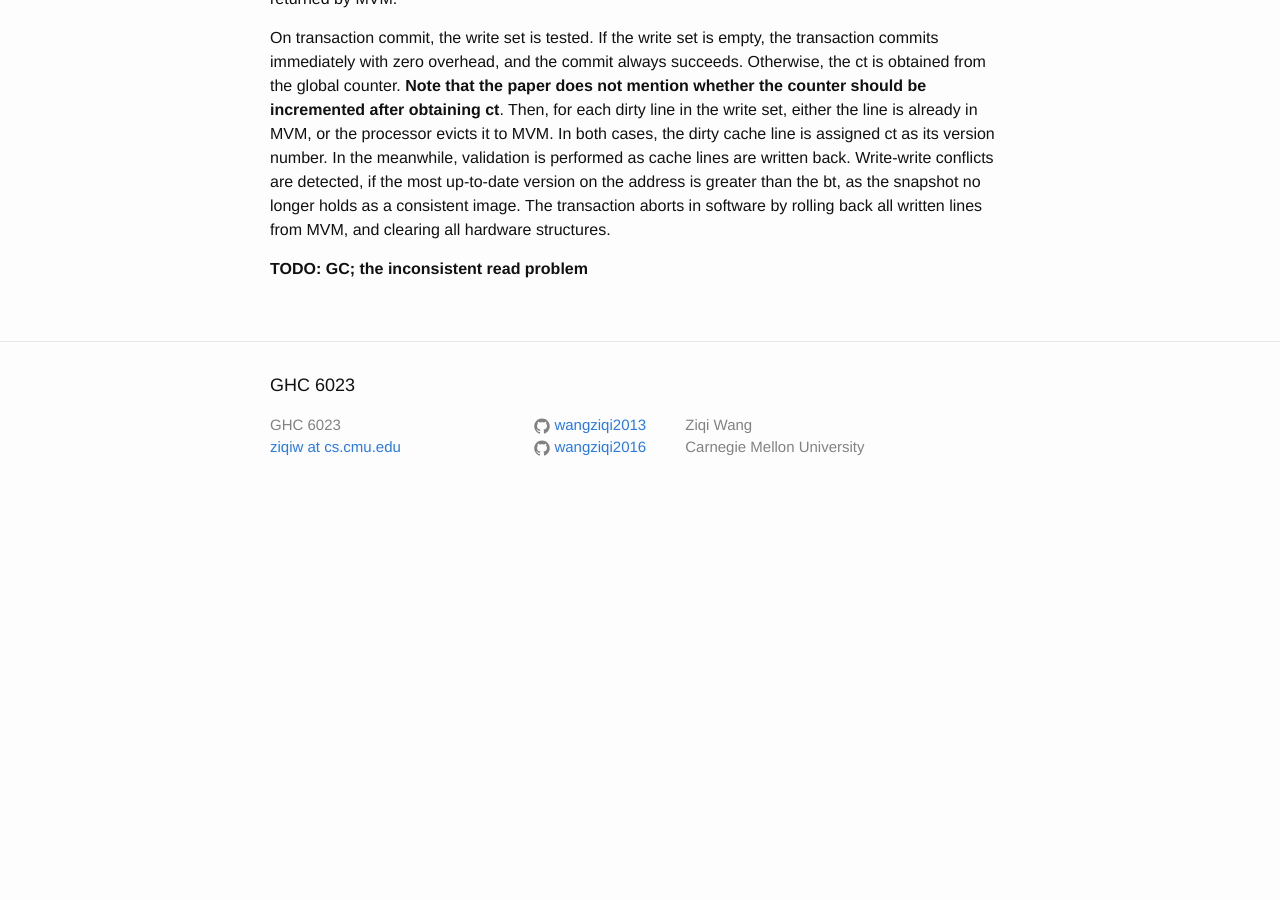
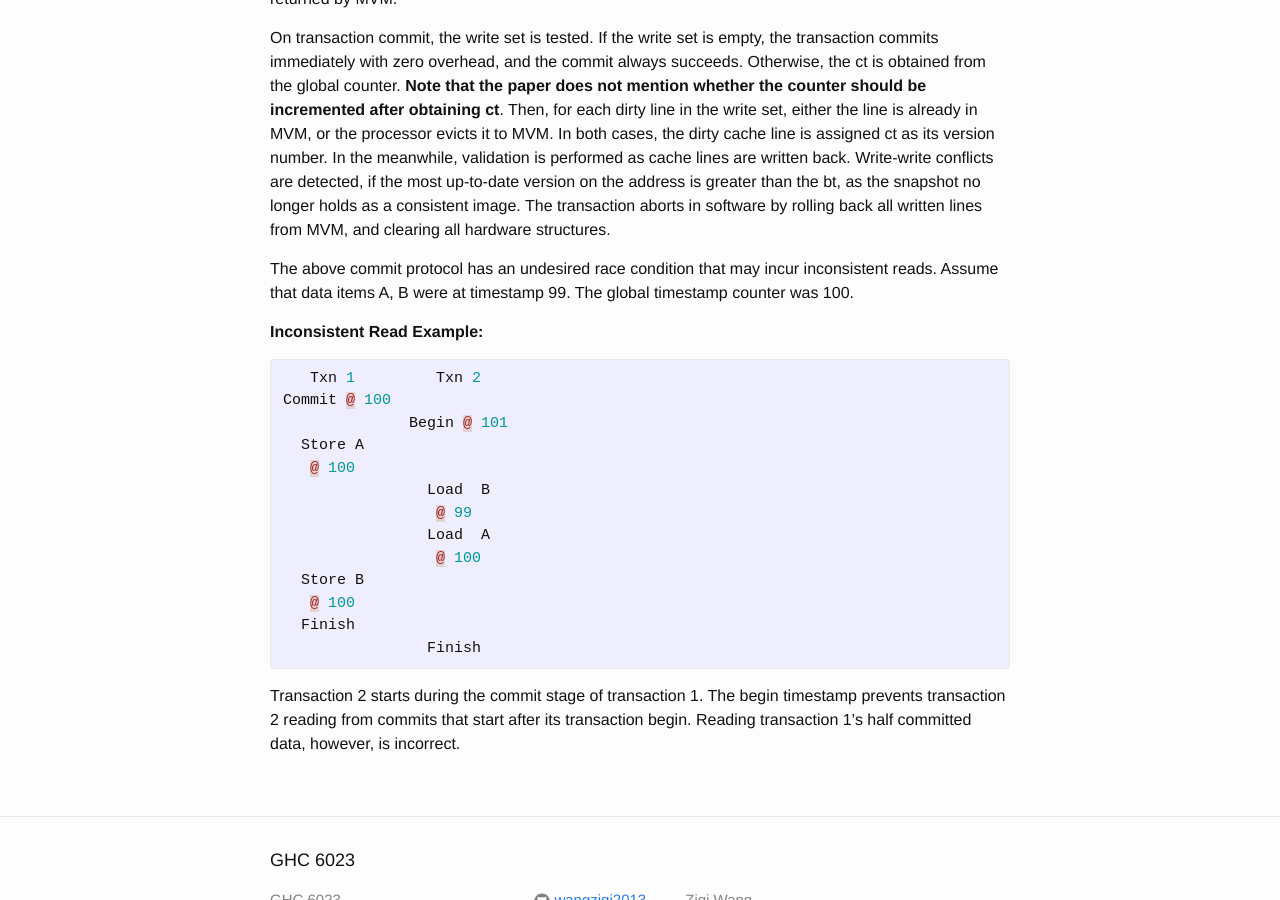
Before and after one commit to wangziqi2013/wangziqi2013.github.io, a Jekyll site: the page built from _posts/2018-03-15-SI-TM-Reducing-TM-Abort-Rates-Through-SI.markdown, in a window 1280 px wide and 900 px high, scrolled down 2171 px. Built offline with Jekyll 4.4.1, drawn with Linux system fonts in a browser that asks for light colours; before the commit the page ends 2690 px from its top, so only the background shows below that.

Commit message:
Adding example of inconsistent read

```diff
--- a/_posts/2018-03-15-SI-TM-Reducing-TM-Abort-Rates-Through-SI.markdown
+++ b/_posts/2018-03-15-SI-TM-Reducing-TM-Abort-Rates-Through-SI.markdown
@@ -77,4 +77,26 @@ as cache lines are written back. Write-write conflicts are detected, if the most
 is greater than the bt, as the snapshot no longer holds as a consistent image. The transaction aborts in software
 by rolling back all written lines from MVM, and clearing all hardware structures.
 
-**TODO: GC; the inconsistent read problem**
+The above commit protocol has an undesired race condition that may incur inconsistent reads. Assume that
+data items A, B were at timestamp 99. The global timestamp counter was 100.
+
+**Inconsistent Read Example:**
+{% highlight C %}
+   Txn 1         Txn 2
+Commit @ 100
+              Begin @ 101
+  Store A
+   @ 100
+                Load  B
+                 @ 99
+                Load  A
+                 @ 100
+  Store B
+   @ 100
+  Finish
+                Finish
+{% endhighlight %}
+
+Transaction 2 starts during the commit stage of transaction 1. The begin timestamp prevents
+transaction 2 reading from commits that start after its transaction begin. Reading transaction 1's half
+committed data, however, is incorrect.
```
